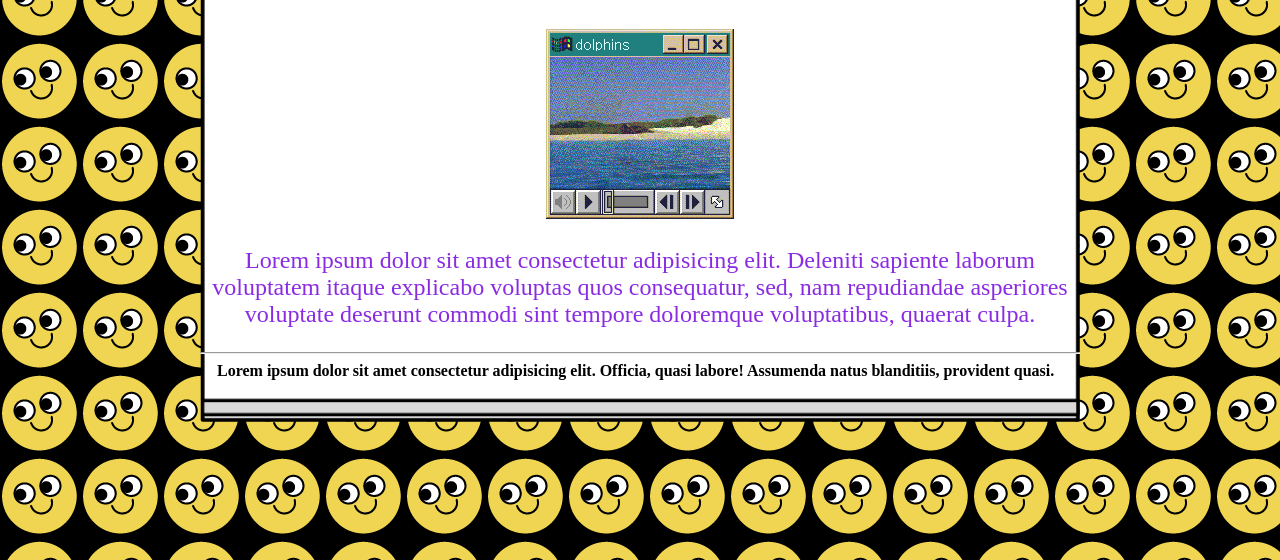
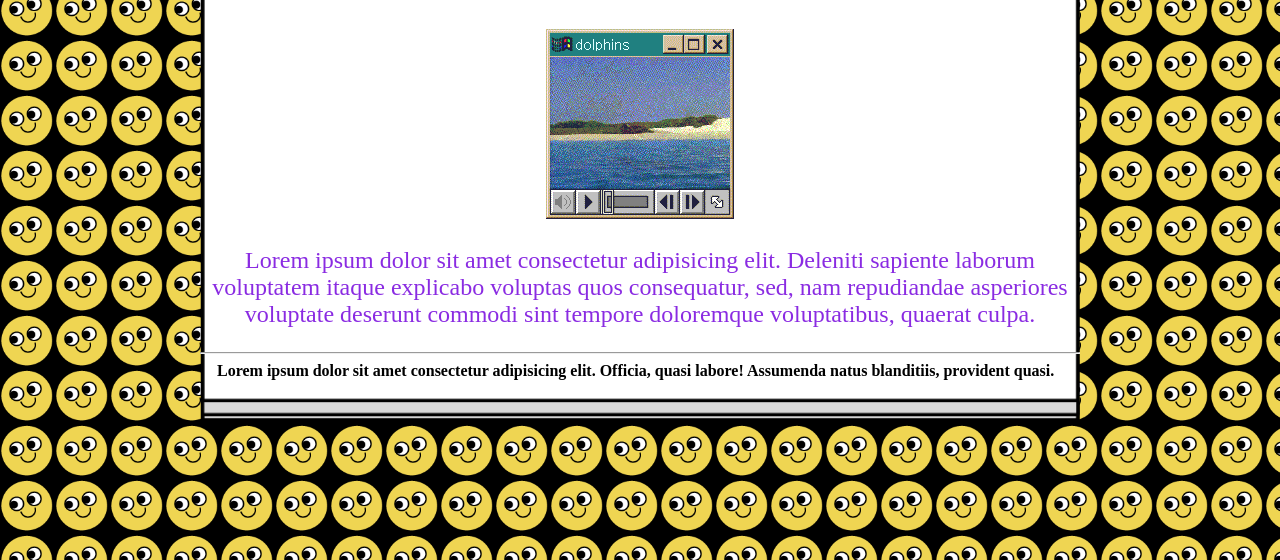
Before and after one commit to TheBridge-FullStackDeveloper/css-90s-webpage-exercise, a plain HTML site: page index.html in a window 1280 px wide. Shown: the part 291-851 px from the top of the page. Drawn offline with Linux system fonts and the light colour scheme.

Commit message:
Sry I resized the emojis xD

```diff
--- a/style.css
+++ b/style.css
@@ -2,6 +2,7 @@
 body{
     background-image  : url(img/emoji.png);
     background-color  : black;
+    background-size   : 55px 55px;
 }
 
 /* Centro el header, h1 y el paragrafo */
```
